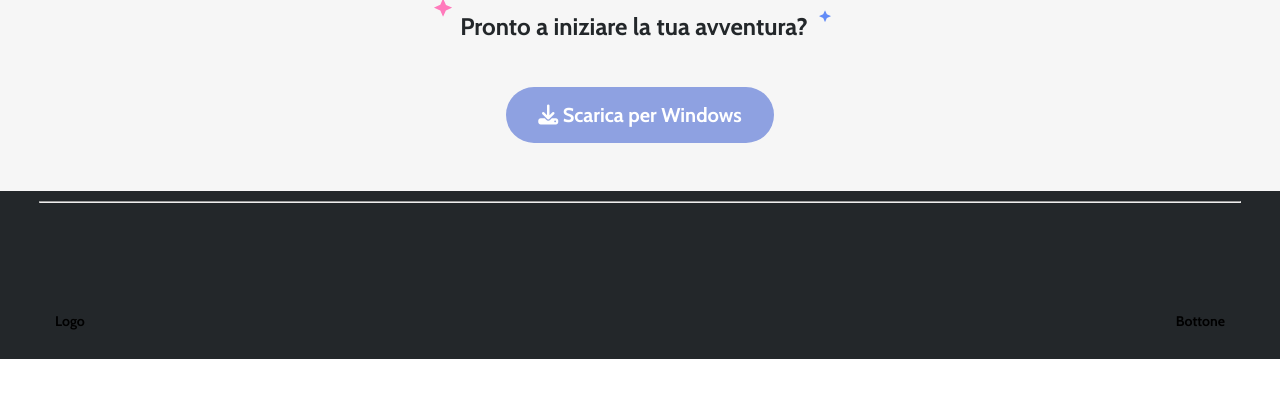
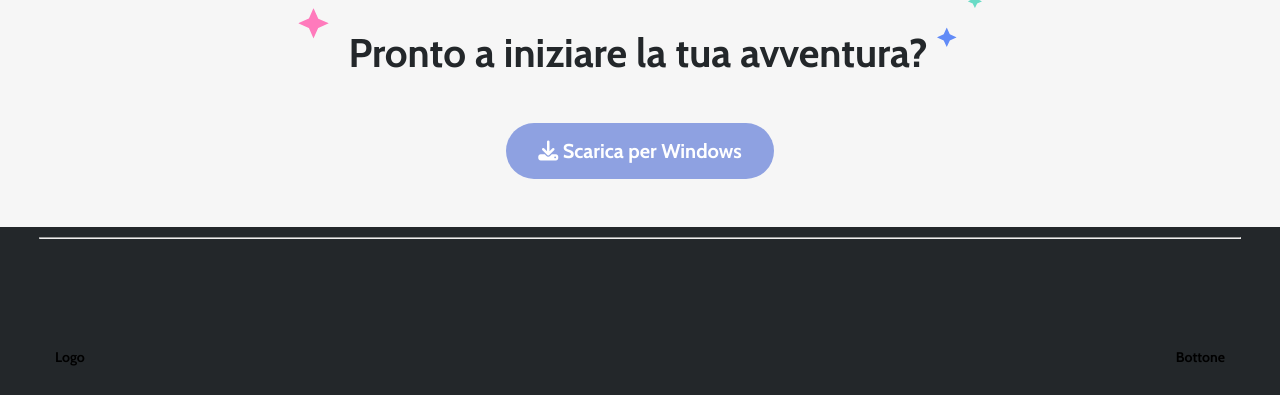
Before and after one commit to filippo-falcone/htmlcss-discord, a plain HTML site: page index.html in a window 1280 px wide. Shown: the part 2947-3342 px from the top of the page. Before the commit the page ends 3306 px from the top, so only its background shows below. Drawn offline with nearby package versions, Linux system fonts and the light colour scheme.

Commit message:
fix: main section 4

```diff
--- a/style.css
+++ b/style.css
@@ -105,6 +105,10 @@ body {
 
 h1 {
     font-size: 56px;
+}
+
+h2 {
+    font-size: 40px;
 }
 
 p {
@@ -301,7 +305,7 @@ main .col-40 h1,
 }
 
 h2 {
-    padding: 28px 38px 46px 26px;
+    padding: 44px 54px 46px 50px;
     background-image: url(img/stars.svg);
     background-size: contain;
     background-repeat: no-repeat;
```
